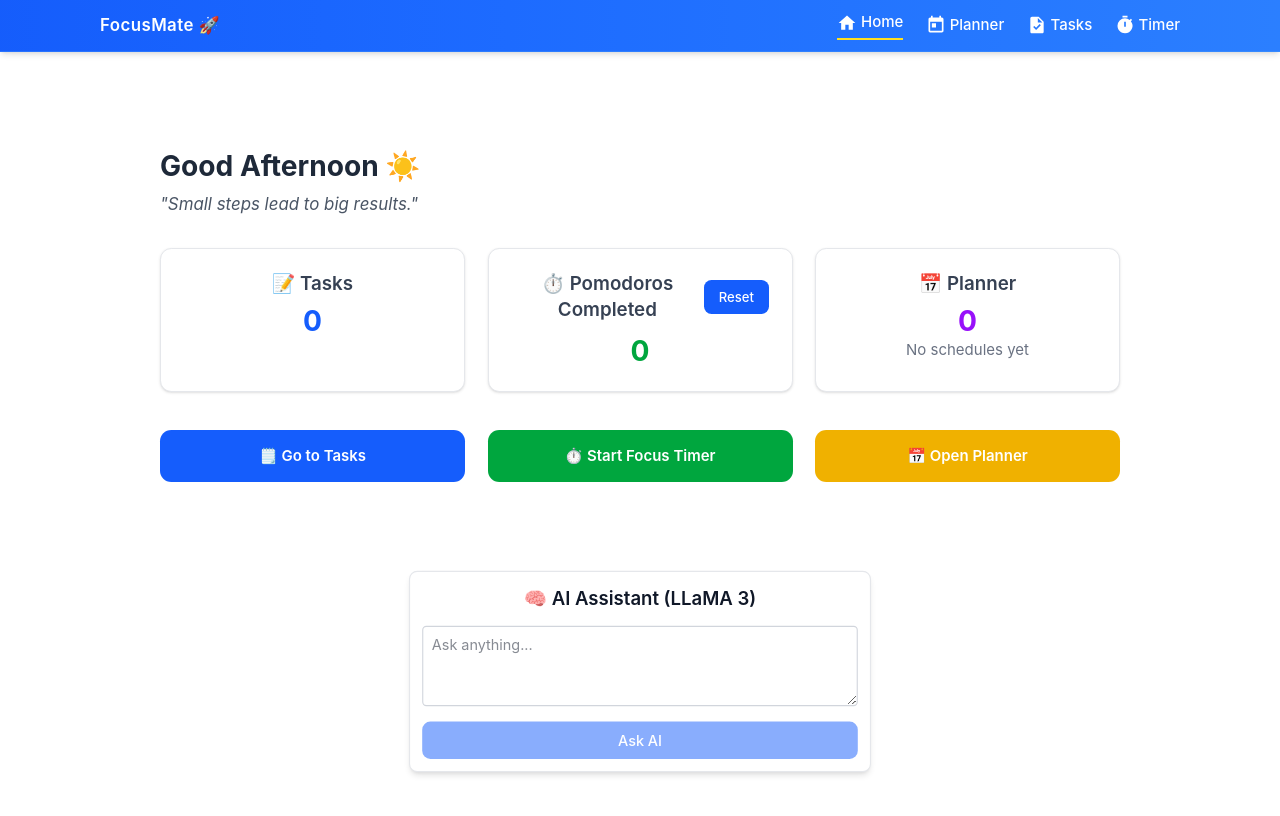
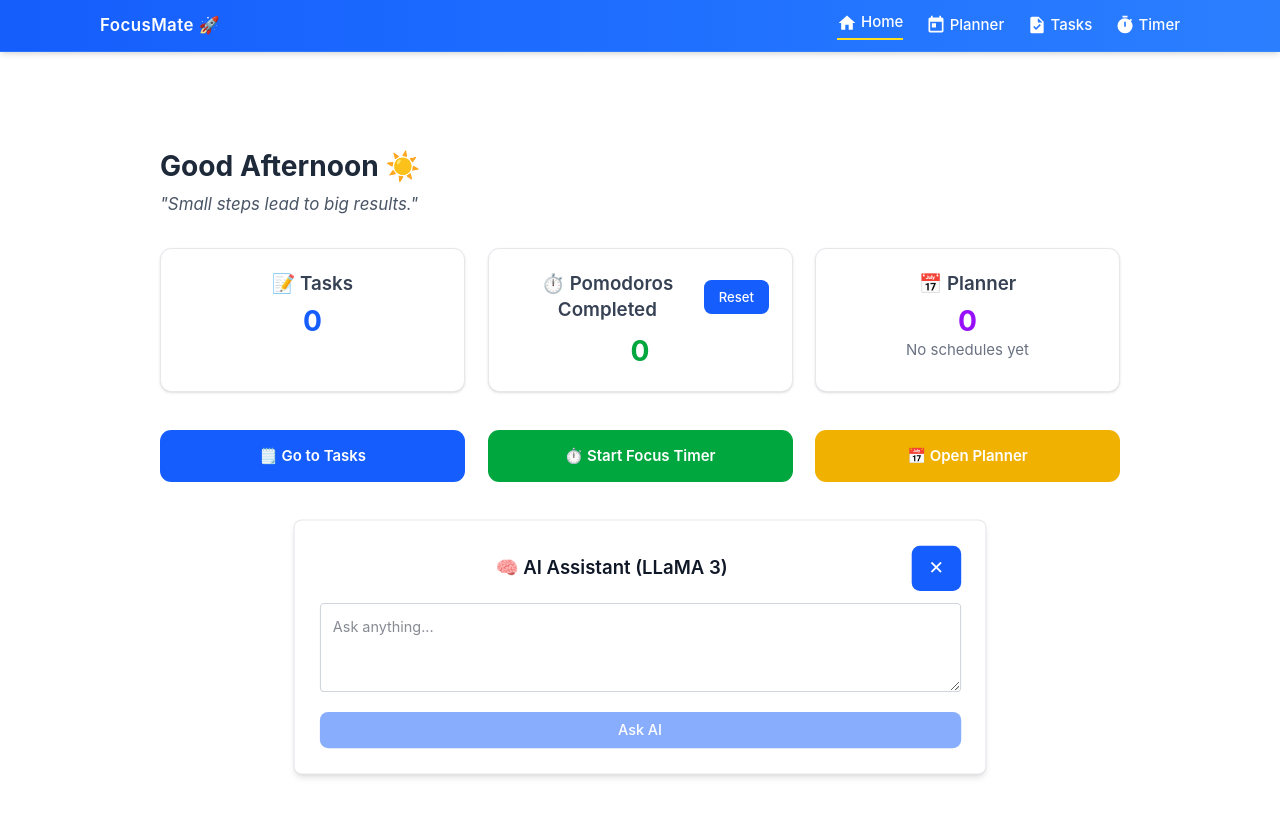
Before and after one commit to Chebroluhemanthgithub/FocusMate, a React (Vite) app: page / in a window 1280 px wide. Shown: the top 816 px of the page. Built offline with nearby package versions, Linux system fonts and the light colour scheme.

Commit message:
Ai assiatnce X is added

```diff
--- a/src/components/AiAssistant.jsx
+++ b/src/components/AiAssistant.jsx
@@ -1,6 +1,6 @@
 // src/components/AiAssistant.jsx
 import React, { useState, useRef } from "react";
-import { fetchAiResponse } from "../utils/aiEngine"; // ✅ fixed case-sensitive import
+import { fetchAiResponse } from "../utils/aiEngine";
 
 const AiAssistant = () => {
   const [prompt, setPrompt] = useState("");
@@ -24,30 +24,44 @@ const AiAssistant = () => {
       setLoading(false);
     }
 
-    // Smooth scroll to result
     setTimeout(() => {
       resultRef.current?.scrollIntoView({ behavior: "smooth" });
     }, 100);
   };
 
+  const handleClear = () => {
+    setPrompt("");
+    setResponse("");
+  };
+
   return (
-    <div className="p-3 max-w-md mx-auto bg-white shadow-md rounded-lg border border-gray-200">
-      <h2 className="text-lg font-semibold mb-3 text-center">
-        🧠 AI Assistant (LLaMA 3)
-      </h2>
+    <div className="p-6 max-w-2xl mx-auto bg-white shadow-md rounded-lg border border-gray-200 relative">
+      {/* Header section with title + clear button */}
+      <div className="flex justify-between items-center mb-3">
+        <h2 className="text-lg font-semibold text-center flex-1">
+          🧠 AI Assistant (LLaMA 3)
+        </h2>
+        <button
+          onClick={handleClear}
+          className="text-gray-500 hover:text-red-500 text-lg font-bold ml-2"
+          title="Clear Chat"
+        >
+          ✕
+        </button>
+      </div>
 
       <textarea
         rows={3}
         placeholder="Ask anything..."
         value={prompt}
         onChange={(e) => setPrompt(e.target.value)}
-        className="w-full p-2 text-sm border border-gray-300 rounded focus:outline-none focus:ring-2 focus:ring-blue-400"
+        className="w-full p-3 text-sm border border-gray-300 rounded focus:outline-none focus:ring-2 focus:ring-blue-400"
         disabled={loading}
       />
 
       <button
         onClick={handleSubmit}
-        className="mt-2 w-full py-2 text-sm bg-blue-600 text-white rounded hover:bg-blue-700 disabled:opacity-50"
+        className="mt-3 w-full py-2 text-sm bg-blue-600 text-white rounded hover:bg-blue-700 disabled:opacity-50"
         disabled={loading || !prompt.trim()}
       >
         {loading ? "Thinking..." : "Ask AI"}
@@ -56,7 +70,7 @@ const AiAssistant = () => {
       {response && (
         <div
           ref={resultRef}
-          className="mt-3 p-2 bg-gray-100 rounded text-sm whitespace-pre-wrap border border-gray-300"
+          className="mt-4 p-3 bg-gray-100 rounded text-sm whitespace-pre-wrap border border-gray-300 max-h-[400px] overflow-y-auto"
         >
           {response}
         </div>
```
